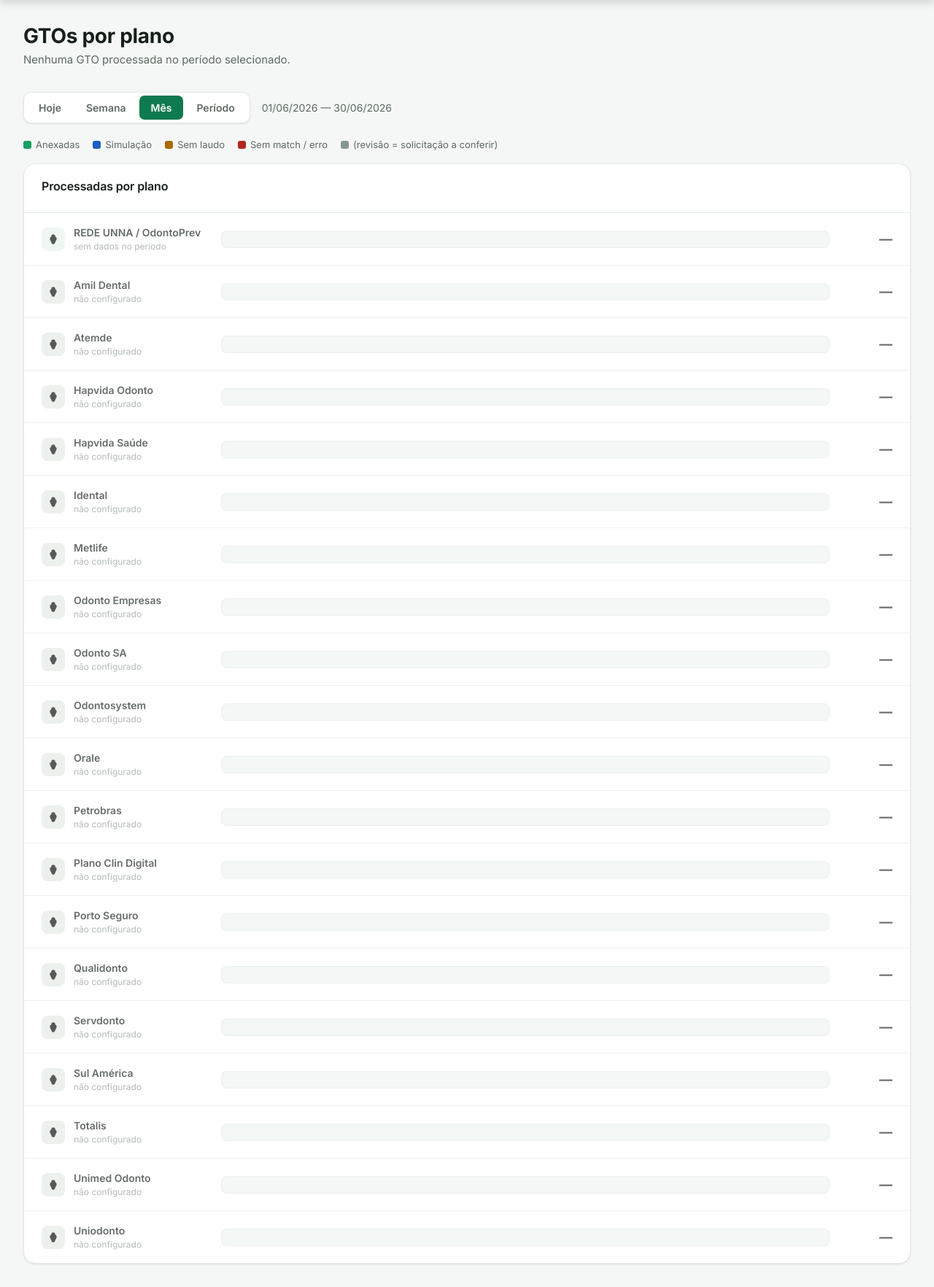
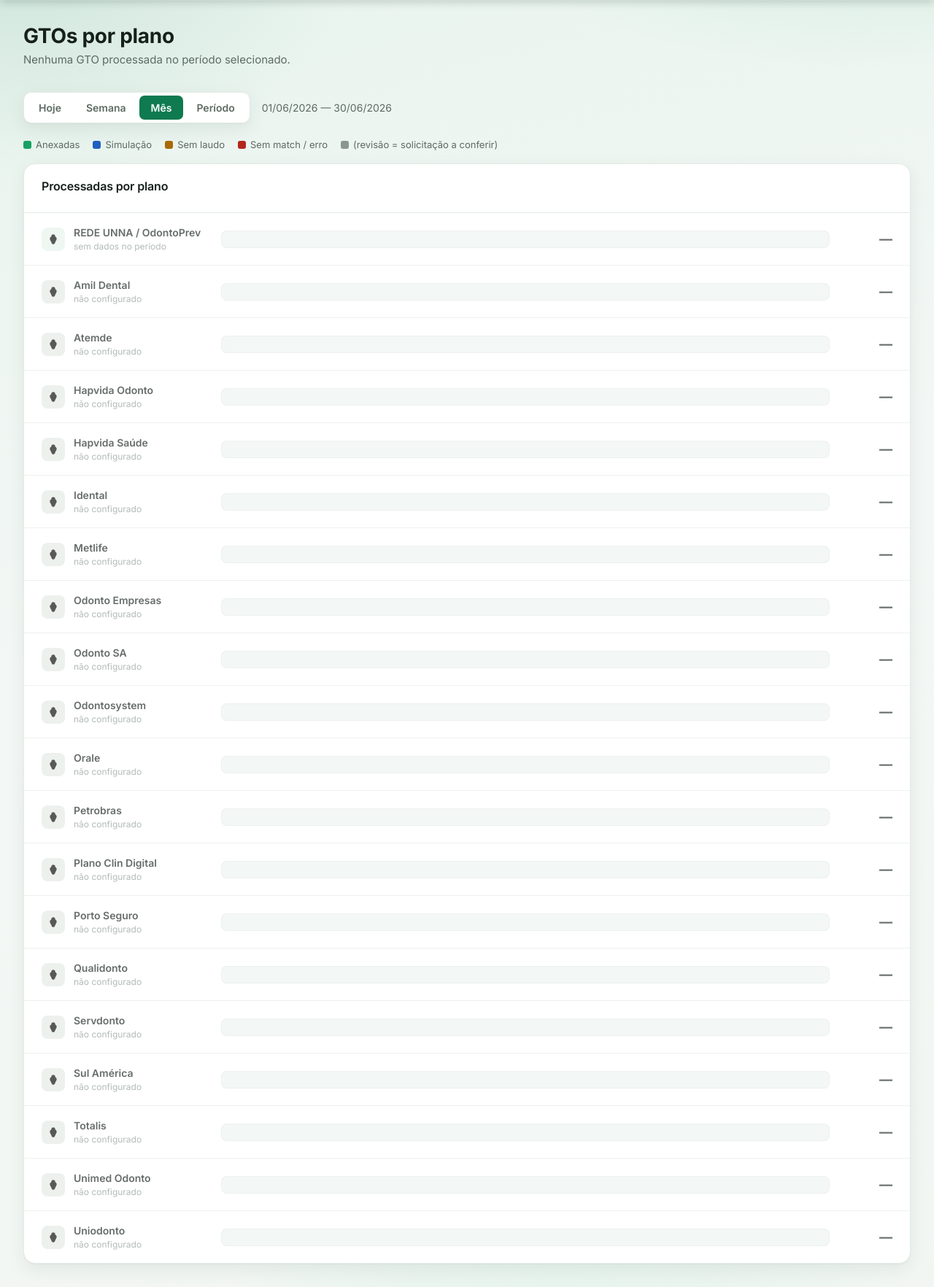
Before and after one commit to doni010520/radiobras-extrator, a Flask app: page / in a window 1280 px wide. Shown: the part 64-1828 px from the top of the page at 73% size. Run offline with Flask 3, Linux system fonts and the light colour scheme; the visitor is signed in with stand-in values (Sample User, id 1); data that the repository does not hold is empty.

Commit message:
UI: fundo com degradê verde moderno + cards mais flutuantes
--rb-bg vira um gradiente (glows verdes suaves no topo/cantos -> fade pro claro),
aplicado em todas as páginas via token; sombras dos cards mais suaves/elevadas
pra destacarem no fundo. Light e dark.

Co-Authored-By: Claude Opus 4.8 <noreply@anthropic.com>

```diff
--- a/static/rb.css
+++ b/static/rb.css
@@ -10,7 +10,13 @@
   --rb-primary:#0f7a4f; --rb-primary-600:#0c6a44; --rb-primary-400:#16a163;
   --rb-on-primary:#ffffff;
   /* superfícies / texto (light) */
-  --rb-bg:#f5f7f6; --rb-surface:#ffffff; --rb-surface-2:#eef3f0;
+  --rb-bg:
+    radial-gradient(1150px 680px at 92% -12%, rgba(22,161,99,.18), transparent 56%),
+    radial-gradient(900px 600px at 2% 0%, rgba(15,122,79,.12), transparent 52%),
+    radial-gradient(900px 900px at 60% 115%, rgba(52,200,142,.10), transparent 60%),
+    linear-gradient(165deg, #e8f4ee 0%, #f3f7f5 46%, #f1f6f3 100%);
+  --rb-bg-solid:#f1f6f3;
+  --rb-surface:#ffffff; --rb-surface-2:#eef3f0;
   --rb-fg:#16201b; --rb-fg-muted:#5d6b63; --rb-fg-subtle:#8a978f;
   --rb-border:#e4eae6; --rb-border-strong:#d3ddd7;
   /* semânticos */
@@ -20,15 +26,21 @@
   --rb-info:#1f5fbf;    --rb-info-bg:#e8f0fd;
   /* foco / efeitos */
   --rb-ring:rgba(15,122,79,.30);
-  --rb-shadow-1:0 1px 2px rgba(20,40,30,.05), 0 1px 3px rgba(20,40,30,.06);
-  --rb-shadow-2:0 4px 16px rgba(20,40,30,.10);
+  --rb-shadow-1:0 1px 2px rgba(20,45,32,.04), 0 8px 24px rgba(20,45,32,.07);
+  --rb-shadow-2:0 12px 38px rgba(20,45,32,.13);
   /* forma / escala */
   --rb-r-sm:8px; --rb-r:11px; --rb-r-lg:16px; --rb-r-pill:999px;
   --rb-s1:4px; --rb-s2:8px; --rb-s3:12px; --rb-s4:16px; --rb-s5:24px; --rb-s6:32px;
   --rb-font:'Inter',system-ui,-apple-system,Segoe UI,Roboto,Helvetica,Arial,sans-serif;
 }
 [data-theme="dark"]{
-  --rb-bg:#0c140f; --rb-surface:#121b16; --rb-surface-2:#18241d;
+  --rb-bg:
+    radial-gradient(1150px 680px at 92% -12%, rgba(52,200,142,.20), transparent 55%),
+    radial-gradient(900px 600px at 2% 0%, rgba(15,122,79,.24), transparent 52%),
+    radial-gradient(900px 900px at 60% 115%, rgba(52,200,142,.12), transparent 60%),
+    linear-gradient(165deg, #0b1712 0%, #0a130e 52%, #0a120d 100%);
+  --rb-bg-solid:#0a120d;
+  --rb-surface:#121b16; --rb-surface-2:#18241d;
   --rb-fg:#e7efe9; --rb-fg-muted:#9bb0a3; --rb-fg-subtle:#6f857a;
   --rb-border:rgba(255,255,255,.10); --rb-border-strong:rgba(255,255,255,.16);
   --rb-primary:#34c88e; --rb-primary-600:#2bb87f; --rb-primary-400:#5fd6a8;
@@ -44,7 +56,8 @@
 /* ── Base ───────────────────────────────────────────────────────────────── */
 *,*::before,*::after{box-sizing:border-box}
 html{-webkit-text-size-adjust:100%}
-body{margin:0;background:var(--rb-bg);color:var(--rb-fg);font-family:var(--rb-font);
+body{margin:0;background:var(--rb-bg);background-attachment:fixed;background-color:var(--rb-bg-solid);
+  color:var(--rb-fg);font-family:var(--rb-font);min-height:100dvh;
   font-size:15px;line-height:1.55;-webkit-font-smoothing:antialiased;text-rendering:optimizeLegibility}
 h1,h2,h3,h4{margin:0 0 .4em;line-height:1.25;font-weight:700;letter-spacing:-.01em}
 h1{font-size:24px} h2{font-size:19px} h3{font-size:16px}
```
